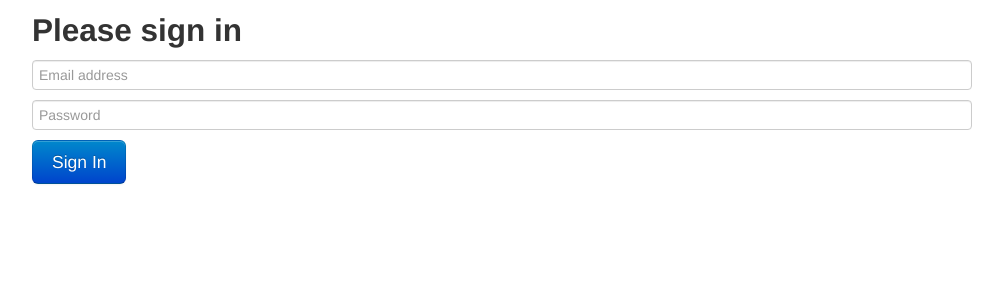
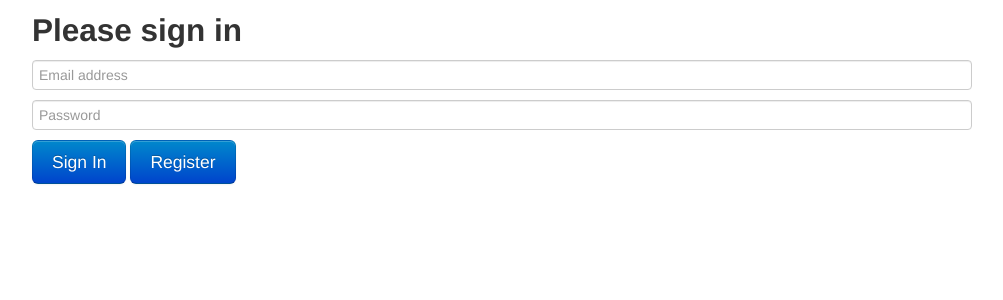
Before and after one commit to cddude229/StudentSearch, a Flask app: page /login in a window 1280 px wide. Shown: the top 300 px of the page, without its empty margins (138-1141 px from the left). Run offline with Flask 2, Linux system fonts and the light colour scheme; some libraries are stand-ins or nearby versions.

Commit message:
attempted failed register button hahahah

```diff
--- a/templates/login.html
+++ b/templates/login.html
@@ -18,6 +18,7 @@
                 <input type="text" class="input-block-level" name="uname_box" placeholder="Email address" />
                 <input type="password" class="input-block-level" name="pw_box" placeholder="Password" />
                 <button class="btn btn-large btn-primary" type="submit">Sign In</button>
+				<button class="btn btn-large btn-primary" action= "http://127.0.0.1:5000/register.html" type="submit">Register</button>
             </form>
         </div>
     </body>
```
